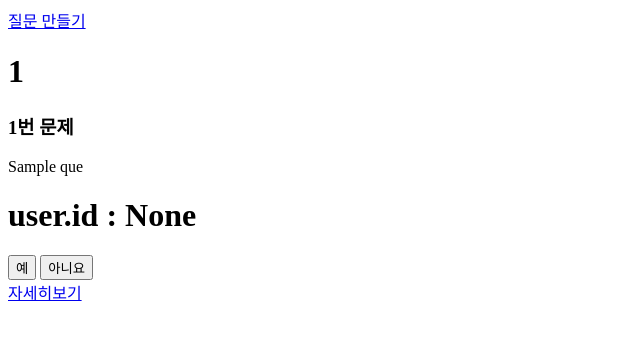
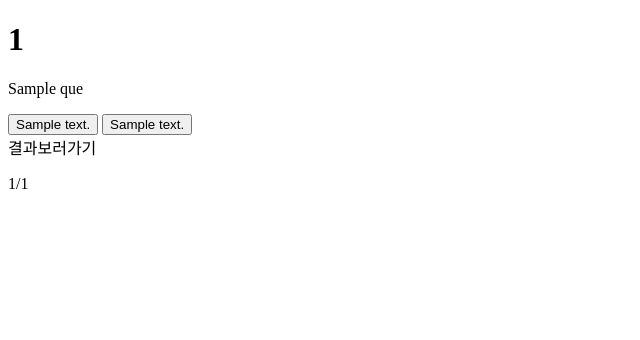
Before and after one commit to useless-viva/useless_viva, a Django app: template question/templates/choices.html in a window 1280 px wide. Shown: the top 340 px of the page, without its empty margins (0-640 px from the left). Run offline with Django 3.2, Linux system fonts and the light colour scheme; the template is opened without the code that fills it: most values are stand-ins (such as "Sample title", 1, 10 or a date in 2020).

Commit message:
개발 :: html형식에 맞게 수정 (정은서)

```diff
--- a/question/templates/choices.html
+++ b/question/templates/choices.html
@@ -7,32 +7,32 @@
     <title>홈 화면</title>
 </head>
 <body>
-    <div class="header">
-        <a href="{% url 'question_create' %}">질문 만들기</a>
-    </div>
     <div class="contents">
     {% for question in questions %}
+    <!-- 문제번호     -->
         <h1>{{question.id}}</h1>
-        <h3>{{question.page}}번 문제</h3>
+    <!-- or <h3>{{question.page}}</h3> -->
+    <!-- 문제 -->
         <p>{{question.que}}</p>
-        <h1>user.id : {{user.id}}</h1>
-
+    <!-- 답변 -->
         {% if questions.has_next %}
             <form action="/choices/{{user_id}}/?page={{questions.next_page_number}}" method="POST">
                 {% csrf_token %}
-                <button name="test2" value="1">예</button>
-                <button name="test2" value="2">아니요</button>
+                <button name="test2" value="1">{{question.answer1}}</button>
+                <button name="test2" value="2">{{question.answer2}}</button>
             </form>
         {% else %}
-            <form action="/choices/{{user_id}}/" method="POST">
+        <!-- 맨마지막 문항 -->
+            <form action="/choices/{{user_id}}/?page={{questions.number}}" method="POST">
                 {% csrf_token %}
-                <button name="test2" value="1">예</button>
-                <button name="test2" value="2">아니요</button>
+                <button name="test2" value="1">{{question.answer1}}</button>
+                <button name="test2" value="2">{{question.answer2}}</button>
             </form>
+        <!-- 결과 보러가기 -->
+            <a hfref = "home.html">결과보러가기</a>
         {% endif %}
-
-        <a href="{% url 'question_detail' question.id %}">자세히보기</a>
     {% endfor %}
-    </div>
-</body>
-</html>
+        <p>{{questions.number}}/{{questions.paginator.num_pages}}</p>
+        </div>
+    </body>
+    </html>
```
